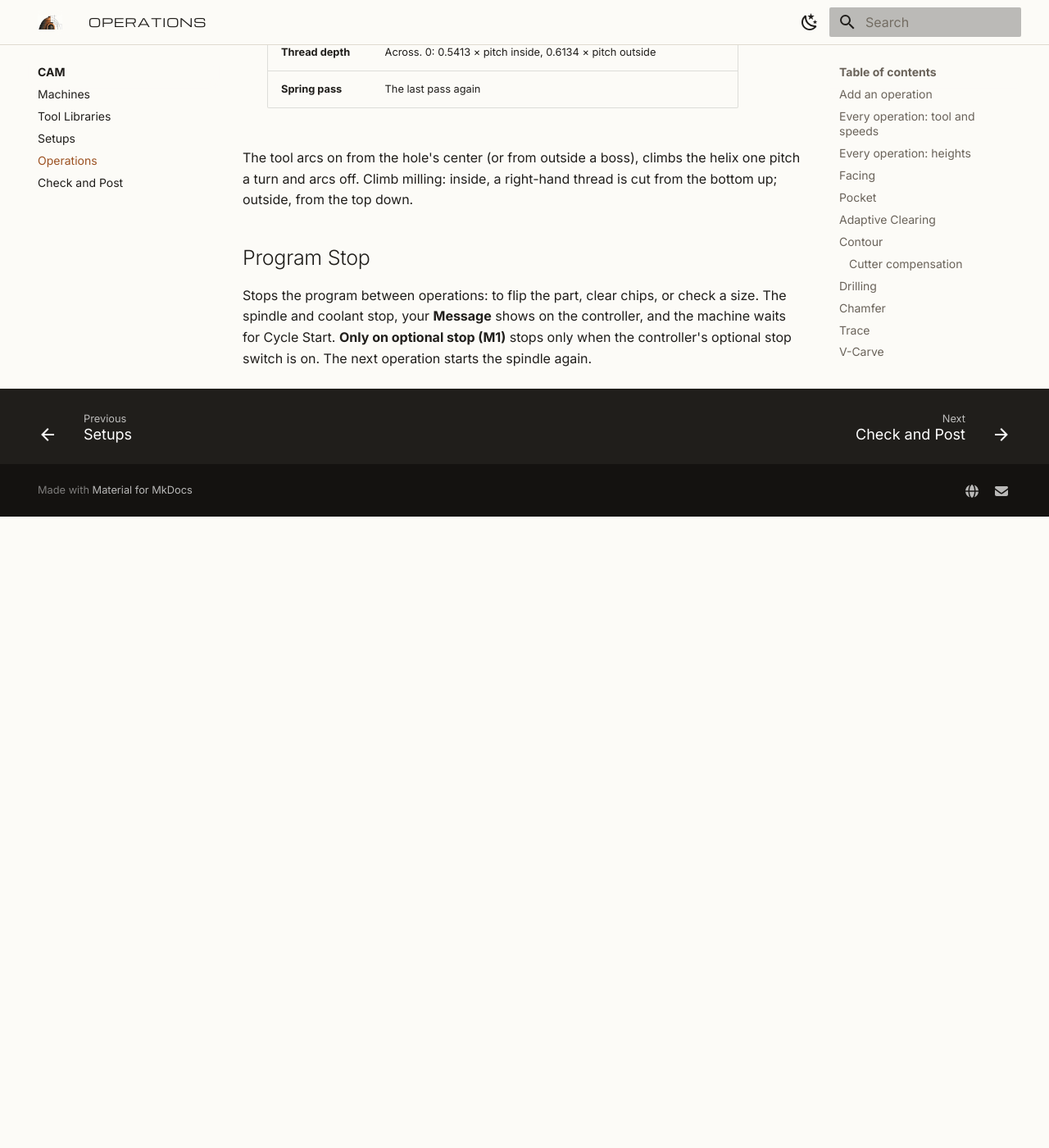
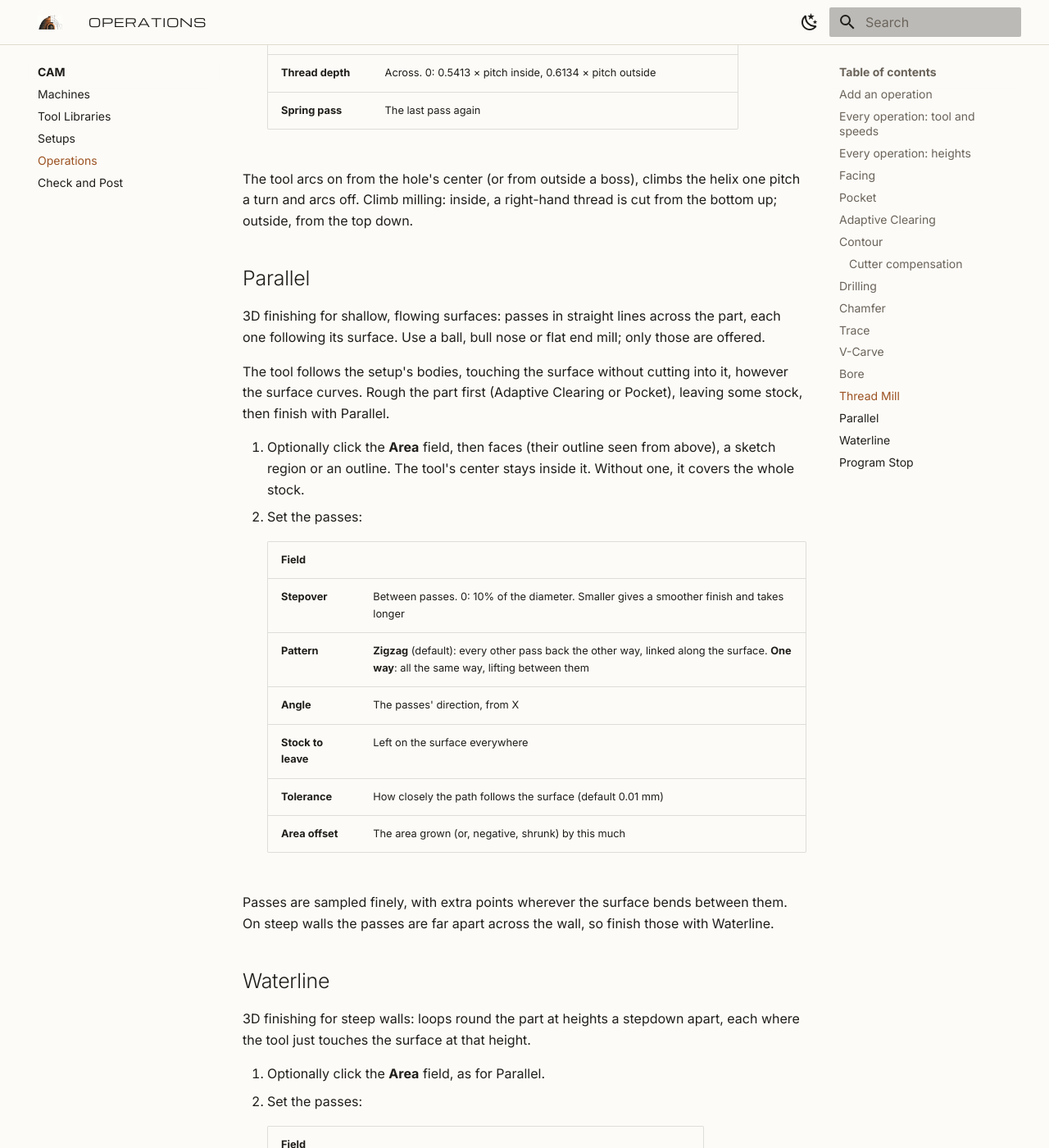
Before and after one commit to invictuscockpits/invictuscad-docs, an MkDocs documentation site: the page built from docs/cam/operations.md, in a window 1280 px wide and 1400 px high, scrolled down 8237 px. Shown: the whole window at 82% size. Built offline with MkDocs 1.6.1 and Material for MkDocs 9.7.7, drawn with Linux system fonts in a browser that asks for light colours; before the commit the page ends 8867 px from its top, so only the background shows below that; some of the changed text lies outside the part shown.

Commit message:
CAM: Parallel and Waterline 3D finishing

```diff
--- a/docs/cam/operations.md
+++ b/docs/cam/operations.md
@@ -9,8 +9,8 @@ run them.
    is used.
 2. Click a **MILL 2D** tool: **Facing**, **Adaptive Clearing**, **Pocket**, **Contour**,
    **Drilling**, **Chamfer**, **Trace**, **Bore**, **Thread Mill** or **V-Carve**. (Only four are
-   shown at once; click the panel name **MILL 2D** for the rest.) **Program Stop** is under
-   **ACTIONS**.
+   shown at once; click the panel name **MILL 2D** for the rest.) Or a **MILL 3D** tool, **Parallel**
+   or **Waterline**, to finish a curved surface. **Program Stop** is under **ACTIONS**.
 3. Fill in the card. The toolpath previews as you change values. If it can't be made, the card
    says why and **OK** stays disabled.
 4. Click **OK**.
@@ -251,6 +251,49 @@ The tool arcs on from the hole's center (or from outside a boss), climbs the hel
 turn and arcs off. Climb milling: inside, a right-hand thread is cut from the bottom up; outside,
 from the top down.
 
+## Parallel
+
+3D finishing for shallow, flowing surfaces: passes in straight lines across the part, each one
+following its surface. Use a ball, bull nose or flat end mill; only those are offered.
+
+The tool follows the setup's bodies, touching the surface without cutting into it, however the
+surface curves. Rough the part first (Adaptive Clearing or Pocket), leaving some stock, then
+finish with Parallel.
+
+1. Optionally click the **Area** field, then faces (their outline seen from above), a sketch
+   region or an outline. The tool's center stays inside it. Without one, it covers the whole stock.
+2. Set the passes:
+
+    | Field | |
+    |---|---|
+    | **Stepover** | Between passes. 0: 10% of the diameter. Smaller gives a smoother finish and takes longer |
+    | **Pattern** | **Zigzag** (default): every other pass back the other way, linked along the surface. **One way**: all the same way, lifting between them |
+    | **Angle** | The passes' direction, from X |
+    | **Stock to leave** | Left on the surface everywhere |
+    | **Tolerance** | How closely the path follows the surface (default 0.01 mm) |
+    | **Area offset** | The area grown (or, negative, shrunk) by this much |
+
+Passes are sampled finely, with extra points wherever the surface bends between them. On steep
+walls the passes are far apart across the wall, so finish those with Waterline.
+
+## Waterline
+
+3D finishing for steep walls: loops round the part at heights a stepdown apart, each where the
+tool just touches the surface at that height.
+
+1. Optionally click the **Area** field, as for Parallel.
+2. Set the passes:
+
+    | Field | |
+    |---|---|
+    | **Stepdown** | Between loops. 0: 10% of the diameter |
+    | **Direction** | **Climb** (default) or **Conventional** |
+    | **Stock to leave**, **Tolerance**, **Area offset** | As for Parallel |
+
+Loops run from the top of the part down to the **Bottom**. The tool stays down from one loop to the
+next when they're close and nothing is in the way; otherwise it lifts. Flat areas aren't followed
+round, so finish those with Parallel.
+
 ## Program Stop
 
 Stops the program between operations: to flip the part, clear chips, or check a size. The spindle
```
